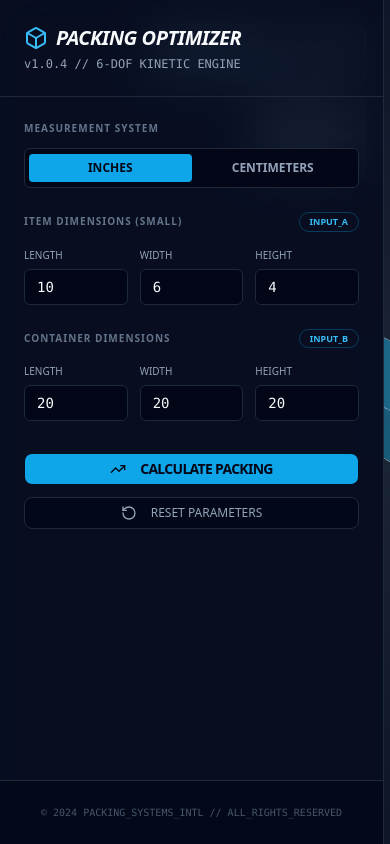
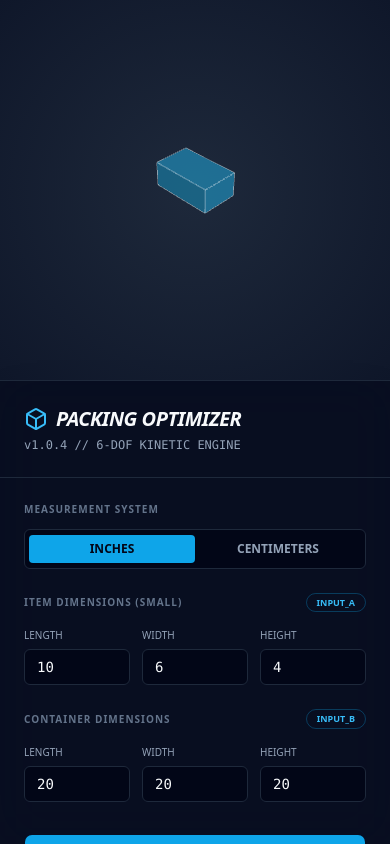
Before and after one commit to sadesthetic/3d-box-visualizer, a React (Vite) app: page / in a window 390 px wide. Built offline with nearby package versions, Linux system fonts and the light colour scheme.

Commit message:
feat: design responsive mobile layout using flexbox grid and hide desktop overlays

```diff
--- a/src/App.tsx
+++ b/src/App.tsx
@@ -36,9 +36,9 @@ export default function App() {
   };
 
   return (
-    <div className="flex h-screen w-full bg-slate-950 text-slate-50 font-sans overflow-hidden">
-      {/* Sidebar */}
-      <aside className="w-96 border-r border-slate-800 bg-slate-900/50 backdrop-blur-xl flex flex-col z-10 shadow-2xl overflow-y-auto">
+    <div className="flex flex-col-reverse md:flex-row h-screen w-full bg-slate-950 text-slate-50 font-sans overflow-hidden">
+      {/* Sidebar - Acts as a bottom sheet on mobile */}
+      <aside className="w-full h-[55vh] md:h-auto md:w-96 border-t md:border-t-0 md:border-r border-slate-800 bg-slate-900/50 backdrop-blur-xl flex flex-col z-10 shadow-2xl overflow-y-auto shrink-0 md:shrink">
         <div className="p-6 border-b border-slate-800">
           <div className="flex items-center gap-2 mb-1">
             <Box className="w-6 h-6 text-sky-400" />
@@ -249,8 +249,8 @@ export default function App() {
         </div>
       </aside>
 
-      {/* Main Viewport */}
-      <main className="flex-1 relative">
+      {/* Main Viewport - Top half on mobile */}
+      <main className="w-full h-[45vh] md:h-auto md:flex-1 relative shrink-0">
         <Visualizer
           item={item}
           container={container}
@@ -259,8 +259,8 @@ export default function App() {
           highlightContainer={highlightContainer}
         />
 
-        {/* HUD Overlays */}
-        <div className="absolute top-6 right-6 flex flex-col gap-3 items-end pointer-events-none">
+        {/* HUD Overlays - Hidden on mobile for cleaner view */}
+        <div className="hidden md:flex absolute top-6 right-6 flex-col gap-3 items-end pointer-events-none">
           <div className="bg-slate-900/80 backdrop-blur border border-slate-800 p-3 rounded-lg shadow-xl pointer-events-auto">
             <div className="flex items-center gap-4">
               <div className="space-y-1">
@@ -291,8 +291,8 @@ export default function App() {
           </div>
         </div>
 
-        {/* Bottom Status Bar */}
-        <div className="absolute bottom-6 left-6 right-6 flex justify-between items-center pointer-events-none">
+        {/* Bottom Status Bar - Hidden on mobile */}
+        <div className="hidden md:flex absolute bottom-6 left-6 right-6 justify-between items-center pointer-events-none">
           <div className="bg-slate-900/80 backdrop-blur border border-slate-800 px-4 py-2 rounded-full shadow-xl pointer-events-auto flex items-center gap-4">
             <div className="flex items-center gap-2">
               <Maximize2 className="w-3 h-3 text-sky-400" />
```
